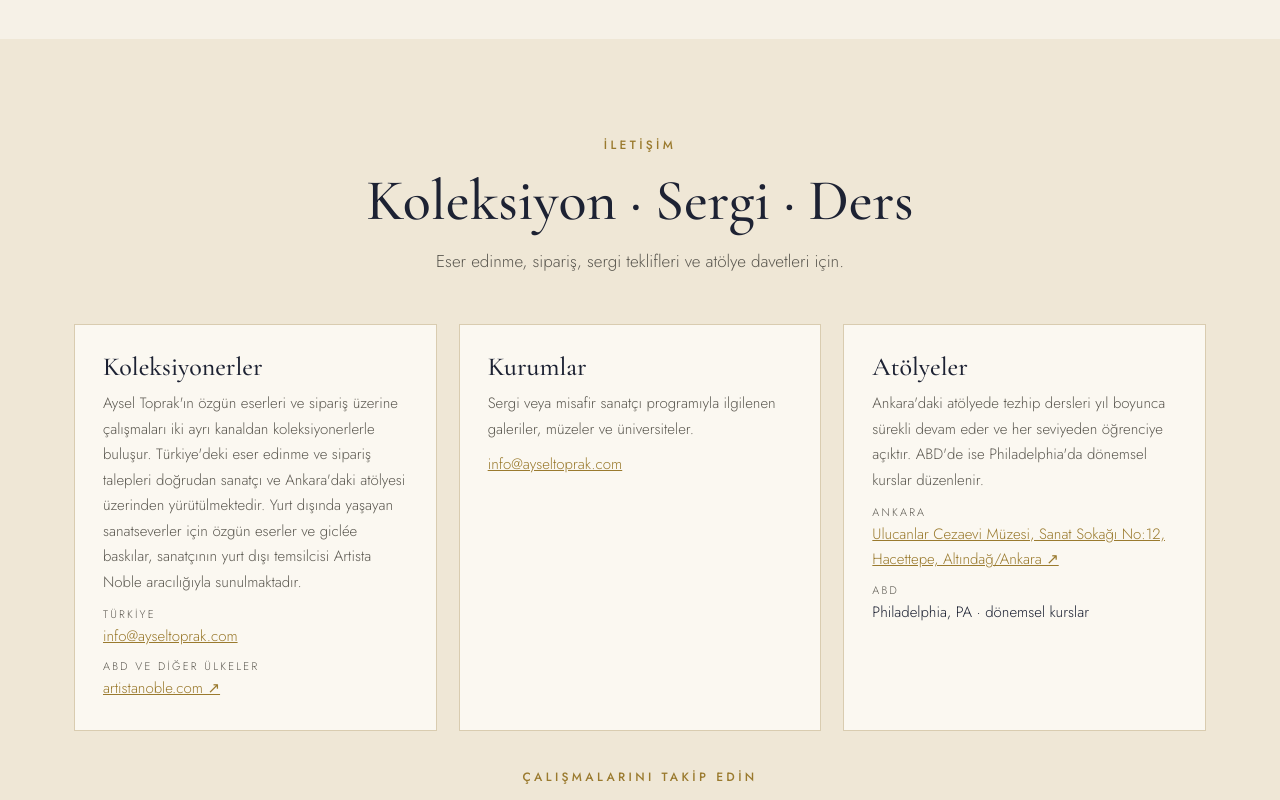
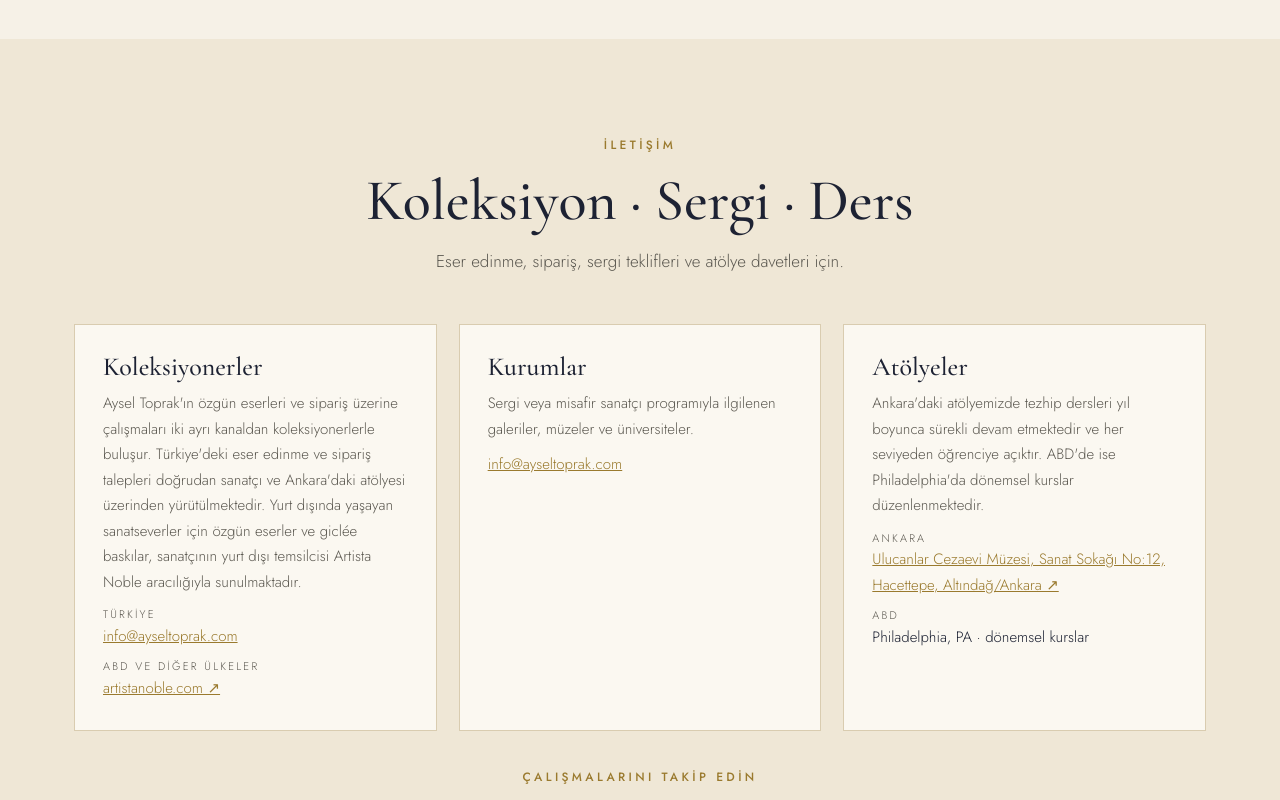
Before and after one commit to aharistoprak/ayseltoprak-site, a plain HTML site: page tr/index.html in a window 1280 px wide. Shown: the part 11200-12000 px from the top of the page. Drawn offline with nearby package versions, Linux system fonts and the light colour scheme.

Commit message:
Contact: atelier card wording
Co-Authored-By: Claude Opus 5.5 <noreply@anthropic.com>
Claude-Session: https://claude.ai/code/session_01K3u8bFEsKv2ntgs16hXUca

```diff
--- a/tr/index.html
+++ b/tr/index.html
@@ -469,7 +469,7 @@ footer .fsoc a:hover{border-bottom-color:currentColor}
     <div class="grid">
       <div class="card"><h3>Koleksiyonerler</h3><p><span translate="no">Aysel Toprak</span>'ın özgün eserleri ve sipariş üzerine çalışmaları iki ayrı kanaldan koleksiyonerlerle buluşur. Türkiye'deki eser edinme ve sipariş talepleri doğrudan sanatçı ve Ankara'daki atölyesi üzerinden yürütülmektedir. Yurt dışında yaşayan sanatseverler için özgün eserler ve giclée baskılar, sanatçının yurt dışı temsilcisi Artista Noble aracılığıyla sunulmaktadır.</p><div class="val"><small class="lbl">Türkiye</small><a href="mailto:info@ayseltoprak.com" style="color:var(--gold)">info@ayseltoprak.com</a><br><small class="lbl">ABD ve diğer ülkeler</small><a href="https://artistanoble.com" target="_blank" rel="noopener" style="color:var(--gold)">artistanoble.com ↗</a></div></div>
       <div class="card"><h3>Kurumlar</h3><p>Sergi veya misafir sanatçı programıyla ilgilenen galeriler, müzeler ve üniversiteler.</p><div class="val"><a href="mailto:info@ayseltoprak.com" style="color:var(--gold)">info@ayseltoprak.com</a></div></div>
-      <div class="card"><h3>Atölyeler</h3><p>Ankara'daki atölyede <span translate="no">tezhip</span> dersleri yıl boyunca sürekli devam eder ve her seviyeden öğrenciye açıktır. ABD'de ise Philadelphia'da dönemsel kurslar düzenlenir.</p><div class="val"><small class="lbl">Ankara</small><a href="https://maps.app.goo.gl/s9CiR4S8FwEiXntp8" target="_blank" rel="noopener" style="color:var(--gold)">Ulucanlar Cezaevi Müzesi, Sanat Sokağı No:12, Hacettepe, Altındağ/Ankara ↗</a><br><small class="lbl">ABD</small>Philadelphia, PA · dönemsel kurslar</div></div>
+      <div class="card"><h3>Atölyeler</h3><p>Ankara'daki atölyemizde <span translate="no">tezhip</span> dersleri yıl boyunca sürekli devam etmektedir ve her seviyeden öğrenciye açıktır. ABD'de ise Philadelphia'da dönemsel kurslar düzenlenmektedir.</p><div class="val"><small class="lbl">Ankara</small><a href="https://maps.app.goo.gl/s9CiR4S8FwEiXntp8" target="_blank" rel="noopener" style="color:var(--gold)">Ulucanlar Cezaevi Müzesi, Sanat Sokağı No:12, Hacettepe, Altındağ/Ankara ↗</a><br><small class="lbl">ABD</small>Philadelphia, PA · dönemsel kurslar</div></div>
     </div>
     <div class="social"><span class="eyebrow">Çalışmalarını takip edin</span><a href="https://www.instagram.com/toprak.aysel" target="_blank" rel="noopener">Instagram <em>@toprak.aysel</em></a><a href="https://www.youtube.com/@muzehhibeayseltoprak" target="_blank" rel="noopener">YouTube <em>@muzehhibeayseltoprak</em></a></div>
   </div>
```
Also changed, not shown: index.html (+1 -1 lines).
